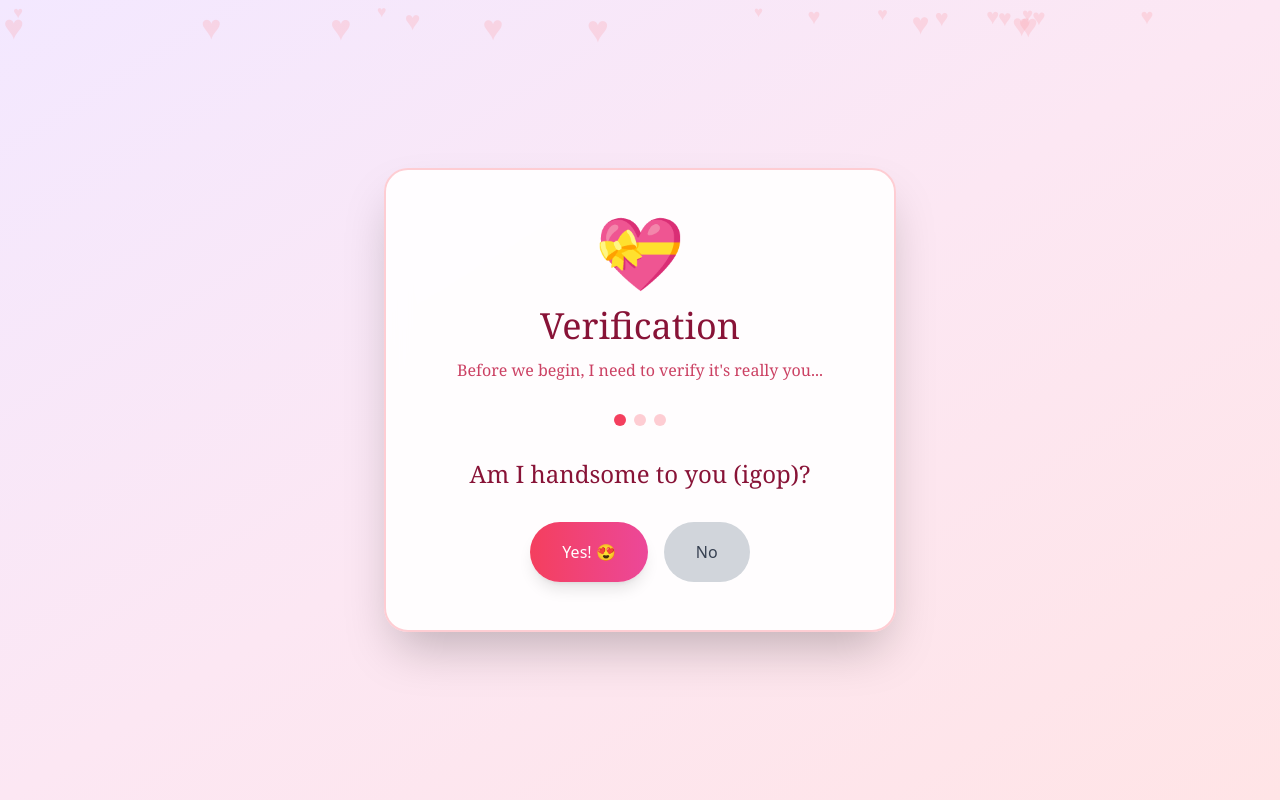
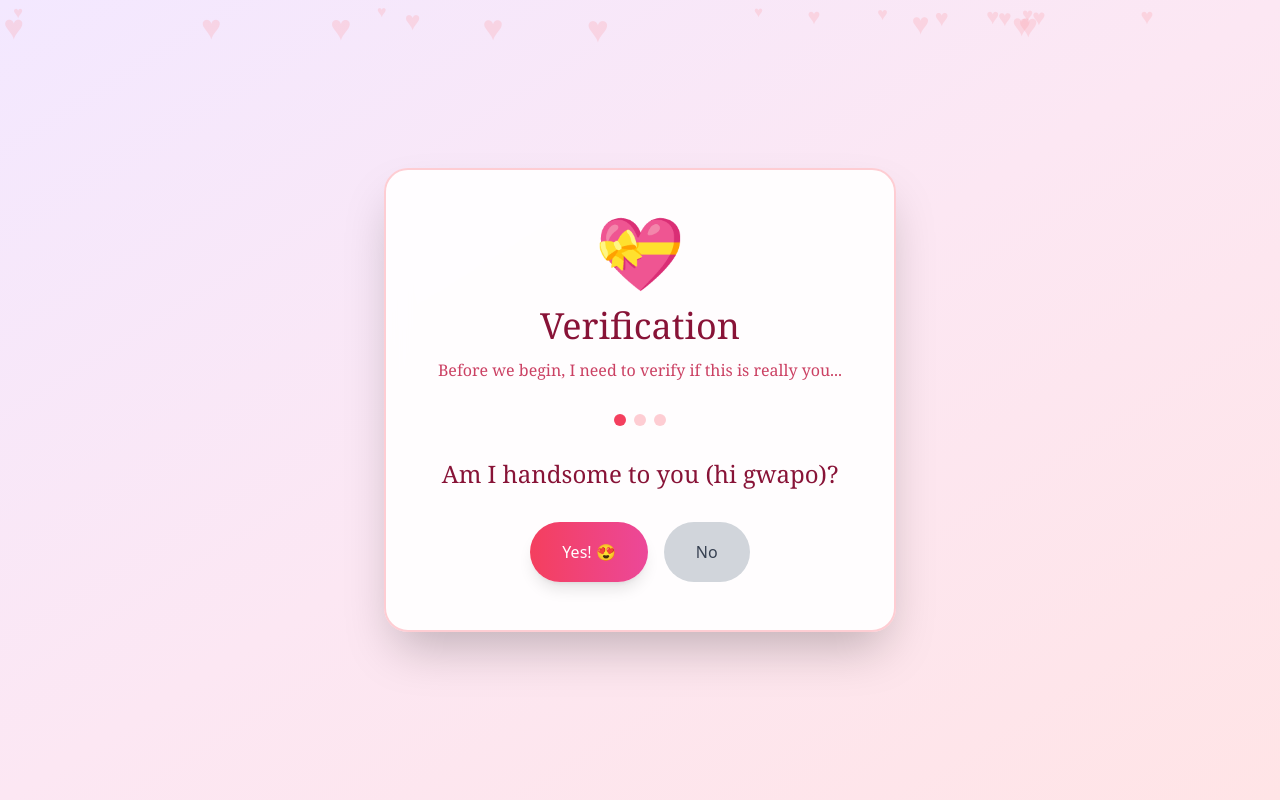
Before and after one commit to Radel-jwu/letter-of-expression, a Next.js app: page / in a window 1280 px wide. Built offline with nearby package versions, Linux system fonts and the light colour scheme.

Commit message:
few-chandes-in-the-final-commit

```diff
--- a/components/LoveLetter.jsx
+++ b/components/LoveLetter.jsx
@@ -139,7 +139,7 @@ export default function LoveLetter() {
 
   useEffect(() => {
     if (showFinalMessage) {
-      const message = "Salamat Gryzelle ug pag amping pirmi and Happy Heart's day!";
+      const message = "Salamat Gryzelle ug pag amping pirmi and Happy Hearts day!";
       let index = 0;
       const typingInterval = setInterval(() => {
         if (index <= message.length) {
@@ -302,7 +302,7 @@ export default function LoveLetter() {
             <div className="text-7xl mb-4 animate-bounce">💝</div>
             <h1 className="text-4xl font-serif text-rose-900 mb-3">Verification</h1>
             <p className="text-rose-700/80" style={{ fontFamily: 'Georgia, serif' }}>
-              Before we begin, I need to verify it's really you...
+              Before we begin, I need to verify if this is really you...
             </p>
           </div>
 
@@ -317,7 +317,7 @@ export default function LoveLetter() {
           {verificationStep === 0 && (
             <div className="text-center animate-fadeIn">
               <h2 className="text-2xl font-serif text-rose-900 mb-8">
-                Am I handsome to you (igop)?
+                Am I handsome to you (hi gwapo)?
               </h2>
               <div className="flex gap-4 justify-center relative" style={{ minHeight: '60px' }}>
                 <button
@@ -351,7 +351,7 @@ export default function LoveLetter() {
                   <div className="text-6xl mb-4">⭐</div>
                   <h3 className="text-2xl font-serif text-rose-900 mb-2">Rate Me!</h3>
                   <p className="text-rose-700/80" style={{ fontFamily: 'Georgia, serif' }}>
-                    From 1 to 10, how handsome am I?
+                    From 1 to 10, unsa ko ka gwapo?
                   </p>
                 </div>
                 <div className="grid grid-cols-5 gap-3">
@@ -423,8 +423,7 @@ export default function LoveLetter() {
             <div className="fixed inset-0 bg-black/50 backdrop-blur-sm flex items-center justify-center z-50 p-4 animate-fadeIn">
               <div className="bg-white/95 backdrop-blur-md rounded-3xl shadow-2xl p-8 max-w-md w-full border-2 border-rose-200 animate-modalAppear">
                 <div className="text-center mb-6">
-                  <div className="text-6xl mb-4">📞</div>
-                  <h3 className="text-2xl font-serif text-rose-900 mb-2">Our Call Sign</h3>
+                  <h3 className="text-2xl font-serif text-rose-900 mb-2">Our CS</h3>
                   <p className="text-rose-700/80" style={{ fontFamily: 'Georgia, serif' }}>
                     What did we call each other?
                   </p>
@@ -704,9 +703,9 @@ export default function LoveLetter() {
           <div className="bg-white/95 backdrop-blur-md rounded-2xl shadow-2xl p-8 max-w-md w-full border-2 border-rose-200 animate-modalAppear">
             <div className="text-center mb-6">
               <div className="text-5xl mb-4">🔐</div>
-              <h2 className="text-2xl font-serif text-amber-900 mb-2">Enter Password</h2>
+              <h2 className="text-2xl font-serif text-amber-900 mb-2">Enter our Password</h2>
               <p className="text-amber-800/80" style={{ fontFamily: 'Georgia, serif' }}>
-                Enter the password to unlock the letter
+                Enter our password to unlock the letter
               </p>
             </div>
 
```
